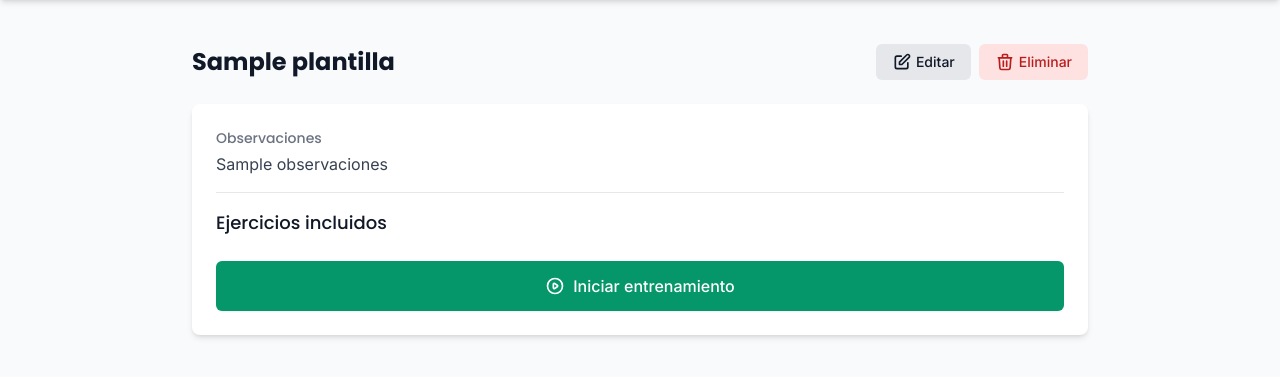
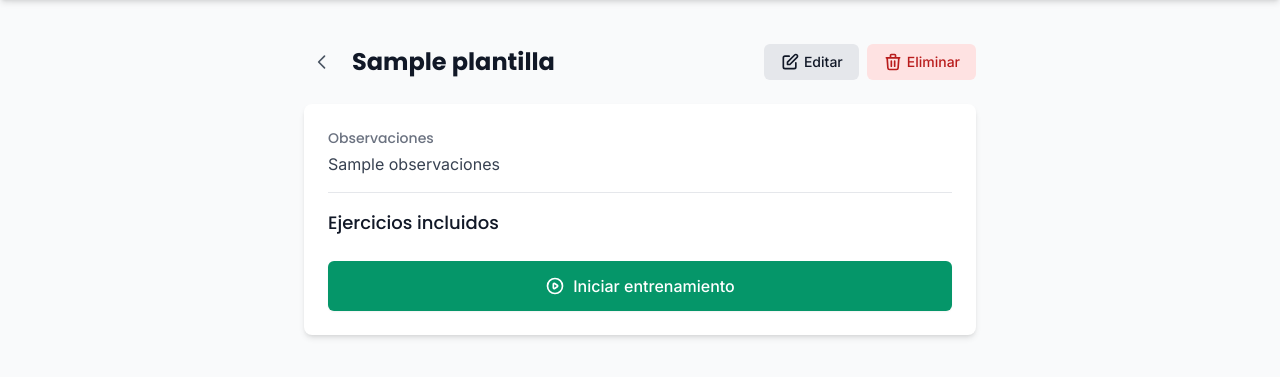
Before and after one commit to RoiCoresCabaleiro/repvault, a Flask app: template templates/plantillas/ver.html in a window 1280 px wide. Shown: the part 60-437 px from the top of the page. Run offline with Flask 3, Linux system fonts and the light colour scheme; the template is opened without the code that fills it: most values are stand-ins (such as "Sample title", 1, 10 or a date in 2020); parts of the project's set-up code (start-up, migrations or seed data) failed here and were passed over; some libraries are stand-ins or nearby versions.

Commit message:
Mejora navegacion

```diff
--- a/templates/layout.html
+++ b/templates/layout.html
@@ -99,55 +99,55 @@
                 </div>
 
                 <nav class="flex items-center justify-between sm:justify-end space-x-2 sm:space-x-4">
-                    <a href="{{ url_for('home.home') }}" class="tooltip flex items-center justify-center p-2 rounded-md hover:bg-gray-100 dark:hover:bg-gray-700 transition-colors" data-tooltip="Inicio">
+                    <a href="{{ url_for('home.home') }}" class="tooltip flex-shrink-0 flex items-center justify-center p-2 rounded-md hover:bg-gray-100 dark:hover:bg-gray-700 transition-colors" data-tooltip="Inicio">
                         <svg xmlns="http://www.w3.org/2000/svg" class="h-5 w-5" fill="none" viewBox="0 0 24 24" stroke="currentColor">
                             <path stroke-linecap="round" stroke-linejoin="round" stroke-width="2" d="M3 12l2-2m0 0l7-7 7 7M5 10v10a1 1 0 001 1h3m10-11l2 2m-2-2v10a1 1 0 01-1 1h-3m-6 0a1 1 0 001-1v-4a1 1 0 011-1h2a1 1 0 011 1v4a1 1 0 001 1m-6 0h6" />
                         </svg>
-                        <span class="hidden sm:inline ml-1 text-sm font-medium">Inicio</span>
+                        <span class="hidden md:inline ml-1 text-sm font-medium whitespace-nowrap">Inicio</span>
                     </a>
 
                     {% if current_user.is_authenticated %}
-                        <a href="{{ url_for('ejercicios.lista') }}" class="tooltip flex items-center justify-center p-2 rounded-md hover:bg-gray-100 dark:hover:bg-gray-700 transition-colors" data-tooltip="Ejercicios">
+                        <a href="{{ url_for('ejercicios.lista') }}" class="tooltip flex-shrink-0 flex-shrink-0 flex items-center justify-center p-2 rounded-md hover:bg-gray-100 dark:hover:bg-gray-700 transition-colors" data-tooltip="Ejercicios">
                             <svg xmlns="http://www.w3.org/2000/svg" class="h-5 w-5" viewBox="0 0 500.043 500.043" fill="currentColor">
                                 <path d="M114.568,108.812c-15.854,0-28.716,14.544-28.716,32.474c0,54.354,0.01,163.137,0.02,217.471c0,17.93,12.842,32.473,28.697,32.473s28.716-14.553,28.716-32.473c0-21.316,0-51.045,0-82.545c16.553,0,164.713,0,208.874,0c0,31.51,0,61.229,0,82.555c0,17.92,12.861,32.463,28.717,32.463c15.854,0,28.697-14.553,28.697-32.473c0-54.354,0-163.137,0-217.471c0-17.939-12.844-32.474-28.697-32.474c-15.855,0-28.717,14.525-28.717,32.474c0,21.315,0,51.035,0,82.543c-44.178,0-192.321,0-208.874,0c0-31.508,0-61.229,0-82.553C143.285,123.338,130.433,108.812,114.568,108.812z"/>
                                 <path d="M447.602,152.188c-0.938,0-1.865,0-2.811,0c-11.945,0-21.641,9.668-21.641,21.63c0,37.647,0,114.76,0,152.406c0,11.953,9.695,21.65,21.648,21.65c0.938,0,1.885,0,2.812,0c11.953,0,21.648-9.668,21.648-21.631c0-37.637,0-114.759-0.008-152.407C469.26,161.875,459.555,152.188,447.602,152.188z"/>
                                 <path d="M52.116,152.188c-0.937,0-1.884,0-2.821,0c-11.953,0-21.64,9.668-21.64,21.63c0,37.647,0,114.76,0,152.406c0,11.963,9.687,21.65,21.64,21.65c0.937,0,1.884,0,2.811,0c11.953,0,21.64-9.668,21.64-21.631c0-37.637,0-114.759,0-152.407C73.756,161.875,64.069,152.188,52.116,152.188z"/>
                             </svg>
-                            <span class="hidden sm:inline ml-1 text-sm font-medium">Ejercicios</span>
+                            <span class="hidden md:inline ml-1 text-sm font-medium whitespace-nowrap">Ejercicios</span>
                         </a>
 
-                        <a href="{{ url_for('plantillas.lista') }}" class="tooltip flex items-center justify-center p-2 rounded-md hover:bg-gray-100 dark:hover:bg-gray-700 transition-colors" data-tooltip="Rutinas">
+                        <a href="{{ url_for('plantillas.lista') }}" class="tooltip flex-shrink-0 flex items-center justify-center p-2 rounded-md hover:bg-gray-100 dark:hover:bg-gray-700 transition-colors" data-tooltip="Rutinas">
                             <svg xmlns="http://www.w3.org/2000/svg" class="h-5 w-5" fill="none" viewBox="0 0 24 24" stroke="currentColor">
                                 <path stroke-linecap="round" stroke-linejoin="round" stroke-width="2" d="M9 5H7a2 2 0 00-2 2v12a2 2 0 002 2h10a2 2 0 002-2V7a2 2 0 00-2-2h-2M9 5a2 2 0 002 2h2a2 2 0 002-2M9 5a2 2 0 012-2h2a2 2 0 012 2" />
                             </svg>
-                            <span class="hidden sm:inline ml-1 text-sm font-medium">Rutinas</span>
+                            <span class="hidden md:inline ml-1 text-sm font-medium whitespace-nowrap">Rutinas</span>
                         </a>
 
-                        <a href="{{ url_for('entrenamientos.historial') }}" class="tooltip flex items-center justify-center p-2 rounded-md hover:bg-gray-100 dark:hover:bg-gray-700 transition-colors" data-tooltip="Historial">
+                        <a href="{{ url_for('entrenamientos.historial') }}" class="tooltip flex-shrink-0 flex items-center justify-center p-2 rounded-md hover:bg-gray-100 dark:hover:bg-gray-700 transition-colors" data-tooltip="Historial">
                             <svg xmlns="http://www.w3.org/2000/svg" class="h-5 w-5" fill="none" viewBox="0 0 24 24" stroke="currentColor">
                                 <path stroke-linecap="round" stroke-linejoin="round" stroke-width="2" d="M12 8v4l3 3m6-3a9 9 0 11-18 0 9 9 0 0118 0z" />
                             </svg>
-                            <span class="hidden sm:inline ml-1 text-sm font-medium">Historial</span>
+                            <span class="hidden md:inline ml-1 text-sm font-medium whitespace-nowrap">Historial</span>
                         </a>
 
                         <form action="{{ url_for('auth.logout') }}" method="GET">
-                            <button type="submit" class="tooltip flex items-center justify-center p-2 rounded-md bg-red-50 hover:bg-red-100 dark:bg-red-900/20 dark:hover:bg-red-900/30 text-red-700 dark:text-red-300 transition-colors" data-tooltip="Cerrar sesión">
+                            <button type="submit" class="tooltip flex-shrink-0 flex items-center justify-center p-2 rounded-md bg-red-50 hover:bg-red-100 dark:bg-red-900/20 dark:hover:bg-red-900/30 text-red-700 dark:text-red-300 transition-colors" data-tooltip="Cerrar sesión">
                                 <svg xmlns="http://www.w3.org/2000/svg" class="h-5 w-5" fill="none" viewBox="0 0 24 24" stroke="currentColor">
                                     <path stroke-linecap="round" stroke-linejoin="round" stroke-width="2" d="M17 16l4-4m0 0l-4-4m4 4H7m6 4v1a3 3 0 01-3 3H6a3 3 0 01-3-3V7a3 3 0 013-3h4a3 3 0 013 3v1" />
                                 </svg>
-                                <span class="hidden sm:inline ml-1 text-sm font-medium">Cerrar sesión</span>
+                                <span class="hidden md:inline ml-1 text-sm font-medium whitespace-nowrap">Cerrar sesión</span>
                             </button>
                         </form>
                     {% else %}
-                        <a href="{{ url_for('auth.login') }}" class="tooltip flex items-center justify-center p-2 rounded-md bg-primary-50 hover:bg-primary-100 dark:bg-primary-900/20 dark:hover:bg-primary-900/30 text-primary-700 dark:text-primary-300 transition-colors" data-tooltip="Iniciar sesión">
+                        <a href="{{ url_for('auth.login') }}" class="tooltip flex-shrink-0 flex items-center justify-center p-2 rounded-md bg-primary-50 hover:bg-primary-100 dark:bg-primary-900/20 dark:hover:bg-primary-900/30 text-primary-700 dark:text-primary-300 transition-colors" data-tooltip="Iniciar sesión">
                             <svg xmlns="http://www.w3.org/2000/svg" class="h-5 w-5" fill="none" viewBox="0 0 24 24" stroke="currentColor">
                                 <path stroke-linecap="round" stroke-linejoin="round" stroke-width="2" d="M11 16l-4-4m0 0l4-4m-4 4h14m-5 4v1a3 3 0 01-3 3H6a3 3 0 01-3-3V7a3 3 0 013-3h7a3 3 0 013 3v1" />
                             </svg>
-                            <span class="hidden sm:inline ml-1 text-sm font-medium">Iniciar sesión</span>
+                            <span class="hidden md:inline ml-1 text-sm font-medium whitespace-nowrap">Iniciar sesión</span>
                         </a>
                     {% endif %}
 
-                    <button id="theme-toggle" class="p-2 rounded-md hover:bg-gray-100 dark:hover:bg-gray-700 focus:outline-none transition-colors">
+                    <button id="theme-toggle" class="flex-shrink-0 flex items-center justify-center p-2 rounded-md hover:bg-gray-100 dark:hover:bg-gray-700 focus:outline-none transition-colors">
                         <svg xmlns="http://www.w3.org/2000/svg" class="h-5 w-5 hidden dark:block" fill="none" viewBox="0 0 24 24" stroke="currentColor">
                             <path stroke-linecap="round" stroke-linejoin="round" stroke-width="2" d="M12 3v1m0 16v1m9-9h-1M4 12H3m15.364 6.364l-.707-.707M6.343 6.343l-.707-.707m12.728 0l-.707.707M6.343 17.657l-.707.707M16 12a4 4 0 11-8 0 4 4 0 018 0z" />
                         </svg>
--- a/templates/plantillas/ver.html
+++ b/templates/plantillas/ver.html
@@ -1,9 +1,16 @@
 {% extends "layout.html" %}
 {% block content %}
-<div class="max-w-4xl mx-auto">
-    <div class="flex flex-col md:flex-row md:items-center md:justify-between mb-6">
-        <h2 class="text-2xl font-bold text-gray-900 dark:text-white font-heading mb-4 md:mb-0">{{ plantilla.nombre }}</h2>
-
+<div class="max-w-2xl mx-auto">
+    <div class="flex flex-wrap flex-row items-center justify-between mb-6">
+        <div class="flex items-center">
+            <a href="{{ url_for('plantillas.lista') }}"
+                class="p-2 mr-3 hover:bg-gray-200 dark:hover:bg-gray-700 rounded-md focus:outline-none focus:ring-2 focus:ring-gray-400">
+                <svg xmlns="http://www.w3.org/2000/svg" class="h-5 w-5 text-gray-600 dark:text-gray-300" fill="none" viewBox="0 0 24 24" stroke="currentColor">
+                    <path stroke-linecap="round" stroke-linejoin="round" stroke-width="2" d="M15 19l-7-7 7-7"/>
+                </svg>
+            </a>
+            <h2 class="text-2xl font-bold text-gray-900 dark:text-white font-heading leading-tight">{{ plantilla.nombre }}</h2>
+        </div>
         <div class="flex flex-wrap gap-2">
             <a href="{{ url_for('plantillas.gestionar', soid=clave) }}" class="inline-flex items-center px-4 py-2 bg-gray-200 hover:bg-gray-300 dark:bg-gray-700 dark:hover:bg-gray-600 rounded-md text-sm font-medium transition-colors">
                 <svg xmlns="http://www.w3.org/2000/svg" class="h-5 w-5 mr-1" fill="none" viewBox="0 0 24 24" stroke="currentColor">
```
Also changed, not shown: templates/ejercicios/gestion_ejercicios.html (+11 -3 lines), templates/ejercicios/ver.html (+10 -3 lines), templates/plantillas/gestion_plantillas.html (+11 -3 lines).
